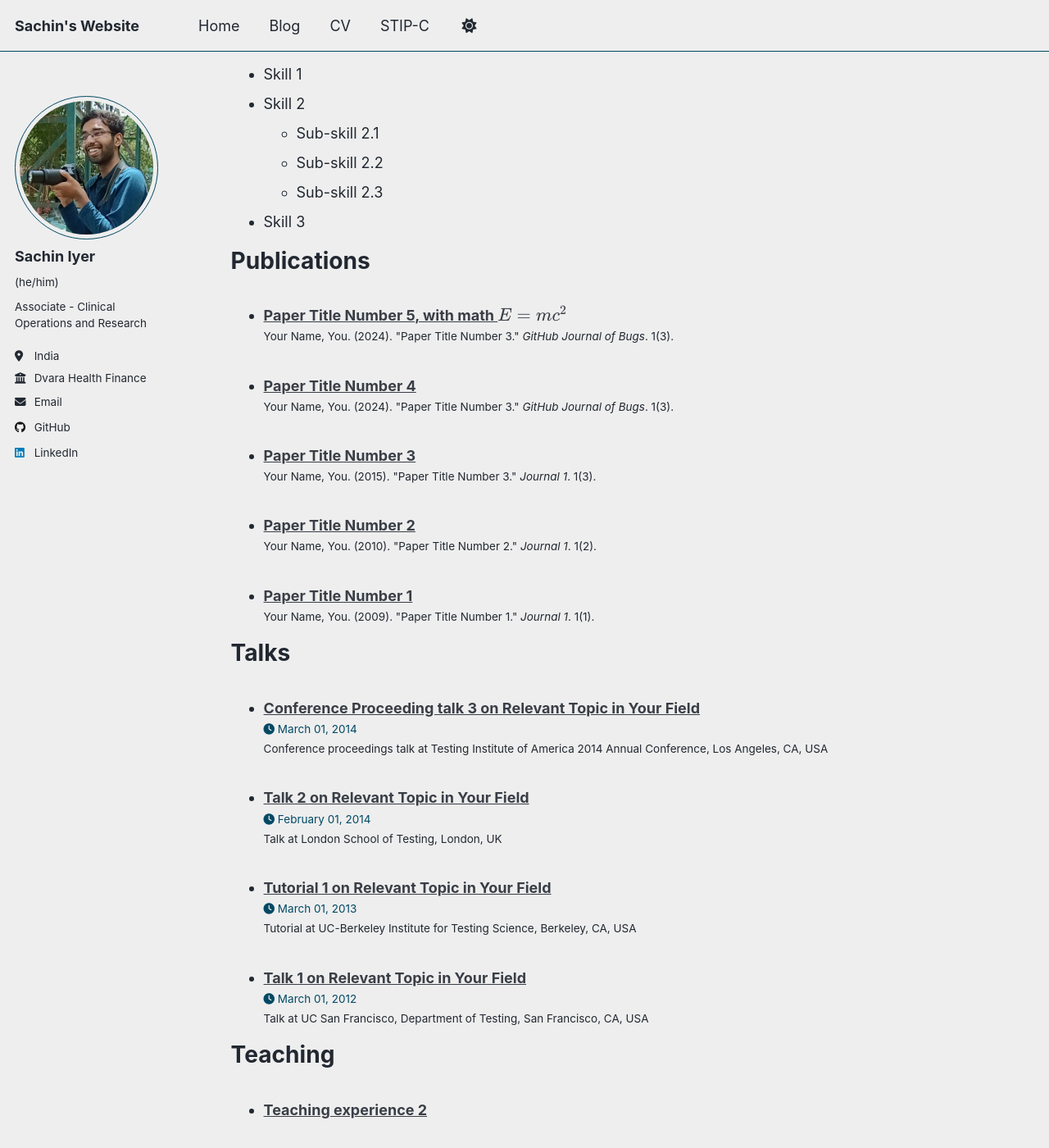
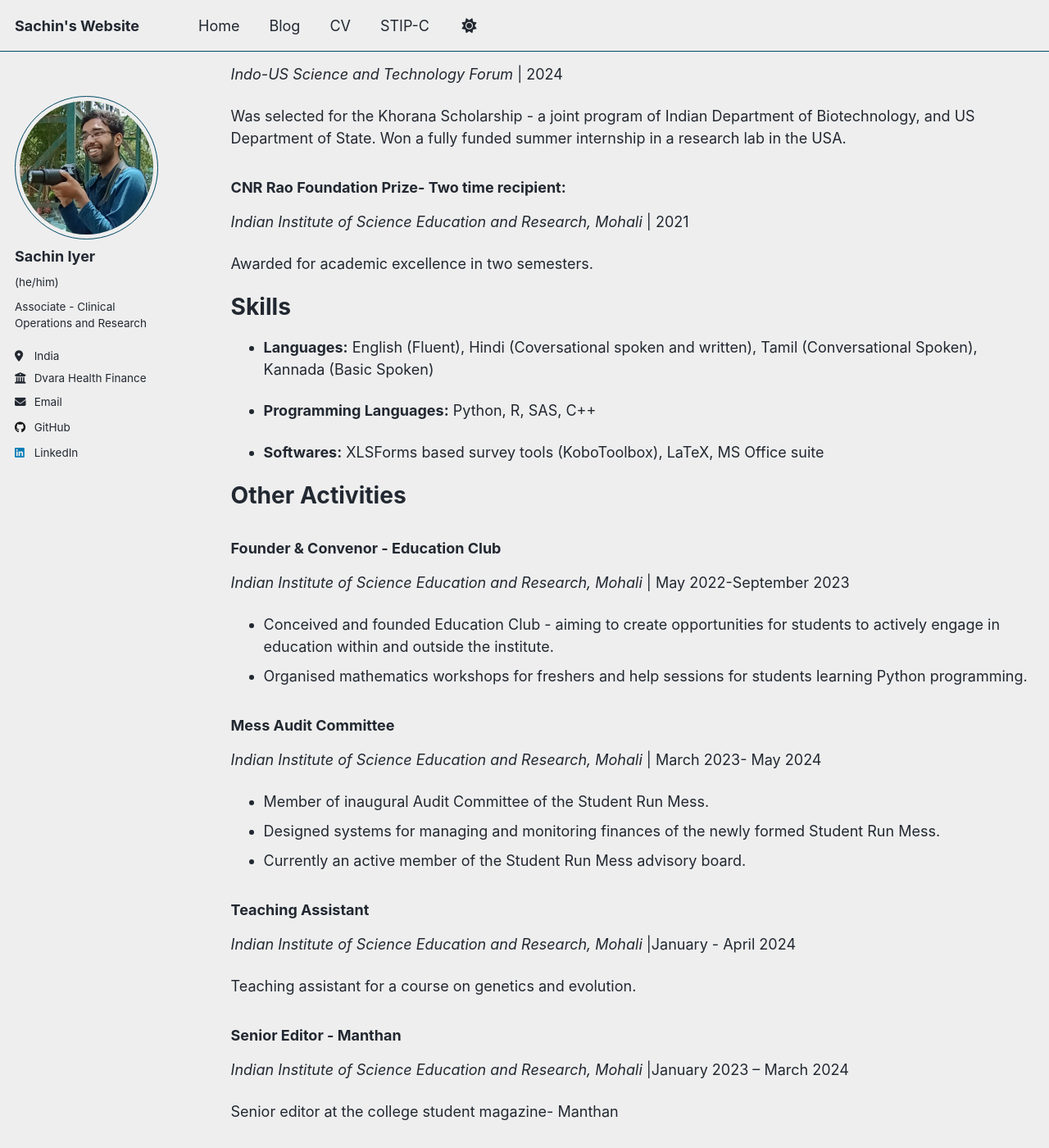
Before and after one commit to sach-iyer/sach-iyer.github.io, a Jekyll site: the page built from _pages/cv.md, in a window 1280 px wide and 1400 px high, scrolled down 1834 px. Shown: the whole window at 82% size. Built offline with Jekyll 4.4.1, drawn with Linux system fonts in a browser that asks for light colours; a script that is not in the unit is left out; some of the changed text lies outside the part shown.

Commit message:
Updating CV

```diff
--- a/_pages/cv.md
+++ b/_pages/cv.md
@@ -7,11 +7,9 @@ redirect_from:
   - /resume
 ---
 
-{% include base_path %}
+<!-- {% include base_path %} -->
+(last updated on 22-11-2025)
 
-(last updated on 31-10-2025)
-
-# This CV is under construction
 
 Education
 ======
@@ -19,16 +17,15 @@ Education
 _Indian Institute of Science Education and Research, Mohali_ | 2020-2025
   * **Major:** Biology &emsp; **Minor:** Science Education
   * **Cumulative Point Index:** 9.5/10
-  * **Master's Project:** Evaluation of the Impact of a
+  * **Master's Project:** Measuring Impact of a
 Community Health Worker Program on the Health-Related Quality of Life of its Beneficiaries
 
 Work experience
 ======
 ### Associate - Clinical Operations and Research
 _Dvara Health Finance_ | August 2025 - Current
-  * About DHF and NEEM
-  * Duties includes: General duties
-  * Mental health pilot
+  * Dvara Health Finance is working to ensure spending on health translates to better financial and health outcomes for Indians.
+  * My role includes imporving processes, clinical operations, and leading pilot programs.
 
 ### Master's Thesis - Public Health
 _Indian Institute of Public Health, Gandhinagar_ | September 2024 - May 2025
@@ -56,34 +53,51 @@ _Vembi Technologies, Bengaluru_ | May - August 2022
 * Designed tactile diagrams to improve usability using low-cost technologies.
 * Performed field testing of tactile diagrams and accompanying audio device at schools around Bengaluru.
 
+Awards and Ceritifications
+===
+
+### Khorana Scholar
+_Indo-US Science and Technology Forum_ | 2024
+
+Was selected for the Khorana Scholarship - a joint program of Indian Department of Biotechnology, and US Department of State.
+Won a fully funded summer internship in a research lab in the USA.
+
+### CNR Rao Foundation Prize- Two time recipient:
+_Indian Institute of Science Education and Research, Mohali_ | 2021
+
+Awarded for academic excellence in two semesters.
 
 Skills
 ======
-* Skill 1
-* Skill 2
-  * Sub-skill 2.1
-  * Sub-skill 2.2
-  * Sub-skill 2.3
-* Skill 3
+* **Languages:** English (Fluent), Hindi (Coversational spoken and written), Tamil (Conversational Spoken), Kannada (Basic Spoken)
 
-Publications
+* **Programming Languages:** Python, R, SAS, C++
+
+* **Softwares:** XLSForms based survey tools (KoboToolbox), LaTeX, MS Office suite
+
+Other Activities
 ======
-  <ul>{% for post in site.publications reversed %}
-    {% include archive-single-cv.html %}
-  {% endfor %}</ul>
 
-Talks
-======
-  <ul>{% for post in site.talks reversed %}
-    {% include archive-single-talk-cv.html  %}
-  {% endfor %}</ul>
+### Founder & Convenor - Education Club
+_Indian Institute of Science Education and Research, Mohali_ | May 2022-September 2023
 
-Teaching
-======
-  <ul>{% for post in site.teaching reversed %}
-    {% include archive-single-cv.html %}
-  {% endfor %}</ul>
+* Conceived and founded Education Club - aiming to create opportunities for students to actively engage in education within and
+outside the institute.
+* Organised mathematics workshops for freshers and help sessions for students learning Python programming.
 
-Service and leadership
-======
-* Currently signed in to 43 different slack teams
+### Mess Audit Committee
+_Indian Institute of Science Education and Research, Mohali_ | March 2023- May 2024
+
+* Member of inaugural Audit Committee of the Student Run Mess.
+* Designed systems for managing and monitoring finances of the newly formed Student Run Mess.
+* Currently an active member of the Student Run Mess advisory board.
+
+### Teaching Assistant
+_Indian Institute of Science Education and Research, Mohali_ |January - April 2024
+
+Teaching assistant for a course on genetics and evolution.
+
+### Senior Editor - Manthan
+_Indian Institute of Science Education and Research, Mohali_ |January 2023 – March 2024
+
+Senior editor at the college student magazine- Manthan
```
